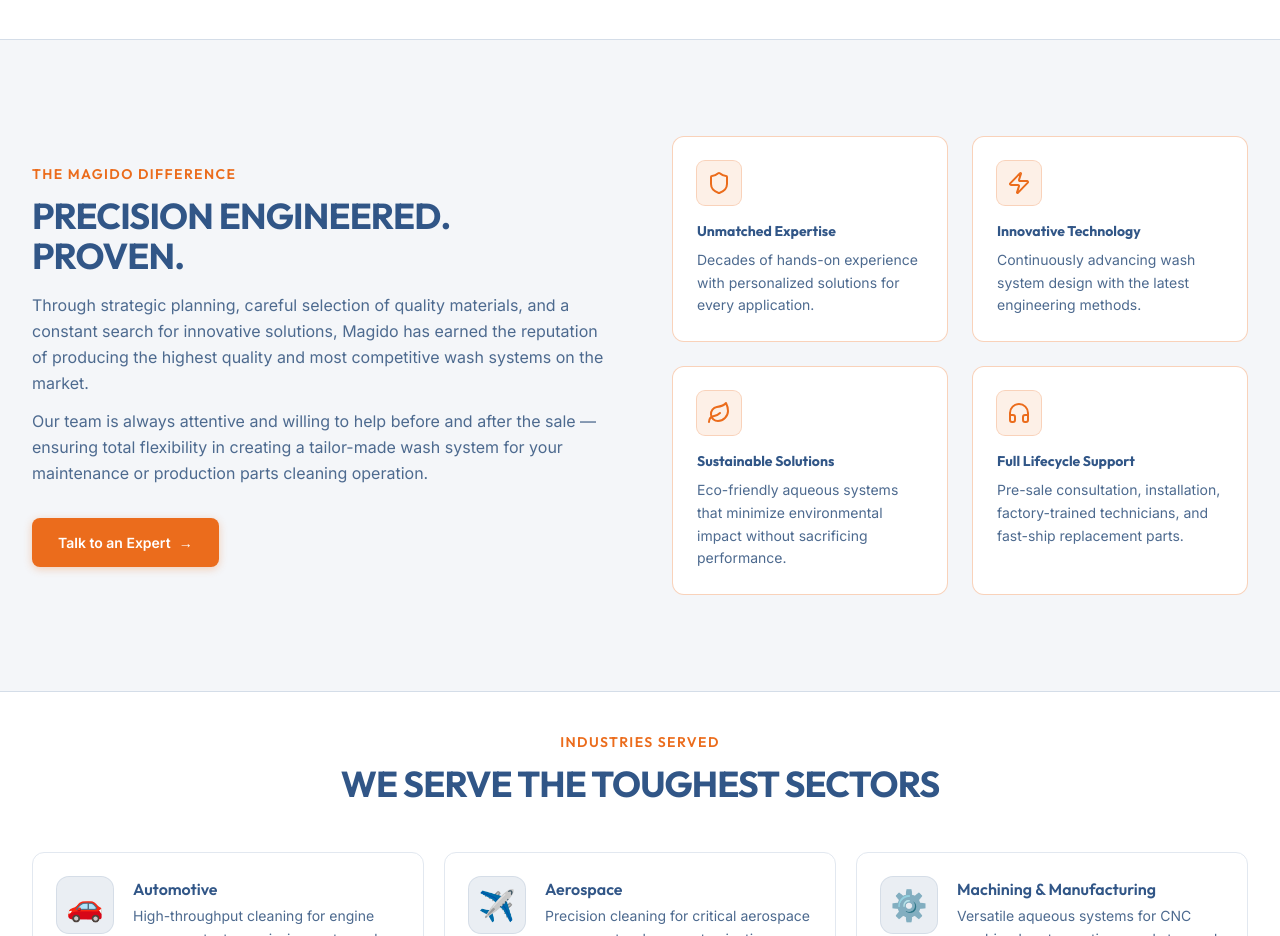
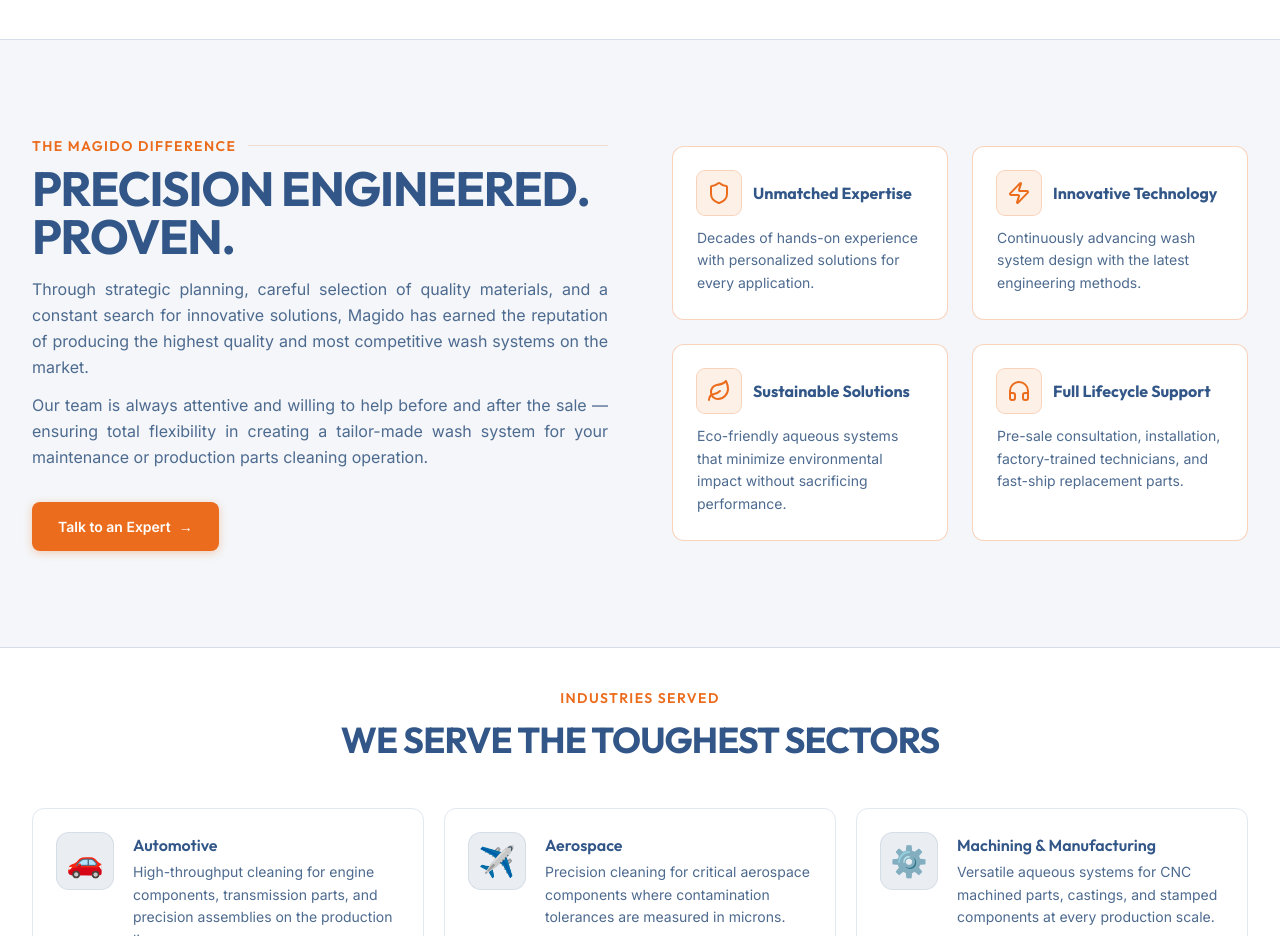
Before and after one commit to JasonBee99/MagidoUSA, a Next.js app: page / in a window 1280 px wide. Shown: the part 2460-3396 px from the top of the page. Built offline with nearby package versions, Linux system fonts and the light colour scheme.

Commit message:
Phase 23: Magido Difference badge left of title, larger heading, WhyCard icon+title inline, text-justify

```diff
--- a/src/app/page.tsx
+++ b/src/app/page.tsx
@@ -216,19 +216,23 @@ export default function HomePage() {
       {/* ─── The Magido Difference ─── */}
       <section className="border-t border-[var(--color-border)] bg-[var(--color-bg-secondary)] px-4 py-16 sm:px-6 lg:px-8 lg:py-24">
         <div className="mx-auto max-w-7xl">
-          <div className="lg:grid lg:grid-cols-2 lg:gap-16 lg:items-center">
+          <div className="lg:grid lg:grid-cols-2 lg:items-center lg:gap-16">
             {/* Left: heading + intro */}
             <div>
-              <p className="font-display text-sm font-semibold uppercase tracking-widest text-magido-orange">
-                The Magido Difference
-              </p>
-              <h2 className="mt-3 font-display text-3xl font-bold uppercase tracking-tight text-[var(--color-text)] sm:text-4xl">
+              {/* Badge + title on same line */}
+              <div className="flex items-center gap-3">
+                <span className="shrink-0 font-display text-sm font-semibold uppercase tracking-widest text-magido-orange">
+                  The Magido Difference
+                </span>
+                <div className="h-px flex-1 bg-magido-orange/20" />
+              </div>
+              <h2 className="mt-2 font-display text-4xl font-bold uppercase tracking-tight text-[var(--color-text)] sm:text-5xl">
                 Precision Engineered. Proven.
               </h2>
-              <p className="mt-4 text-base leading-relaxed text-[var(--color-text-secondary)]">
+              <p className="mt-4 text-justify text-base leading-relaxed text-[var(--color-text-secondary)]">
                 Through strategic planning, careful selection of quality materials, and a constant search for innovative solutions, Magido has earned the reputation of producing the highest quality and most competitive wash systems on the market.
               </p>
-              <p className="mt-3 text-base leading-relaxed text-[var(--color-text-secondary)]">
+              <p className="mt-3 text-justify text-base leading-relaxed text-[var(--color-text-secondary)]">
                 Our team is always attentive and willing to help before and after the sale — ensuring total flexibility in creating a tailor-made wash system for your maintenance or production parts cleaning operation.
               </p>
               <div className="mt-8">
@@ -416,13 +420,15 @@ function WhyCard({
 }) {
   return (
     <div className="rounded-xl border border-magido-orange/30 bg-[var(--color-card-bg)] p-6">
-      <div className="flex h-11 w-11 items-center justify-center rounded-lg bg-magido-orange/10 text-magido-orange ring-1 ring-magido-orange/30">
-        {icon}
+      <div className="flex items-center gap-3">
+        <div className="flex h-11 w-11 flex-shrink-0 items-center justify-center rounded-lg bg-magido-orange/10 text-magido-orange ring-1 ring-magido-orange/30">
+          {icon}
+        </div>
+        <h3 className="font-display text-base font-bold text-[var(--color-text)]">
+          {title}
+        </h3>
       </div>
-      <h3 className="mt-4 font-display text-sm font-bold text-[var(--color-text)]">
-        {title}
-      </h3>
-      <p className="mt-2 text-sm leading-relaxed text-[var(--color-text-secondary)]">
+      <p className="mt-3 text-sm leading-relaxed text-[var(--color-text-secondary)]">
         {description}
       </p>
     </div>
```
